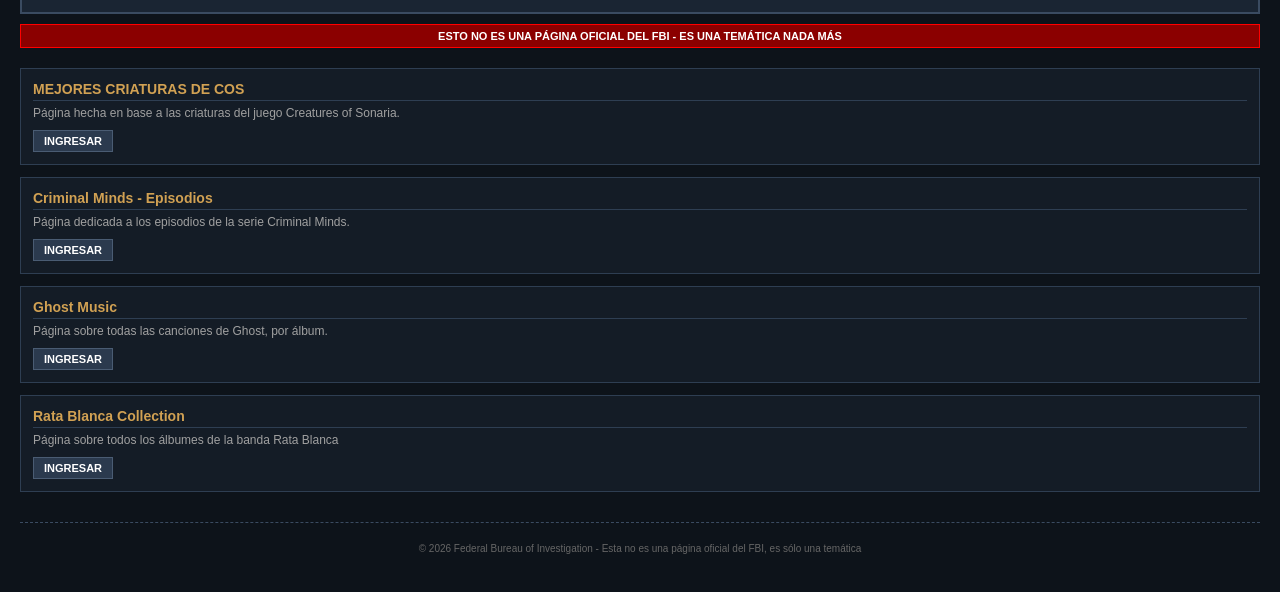
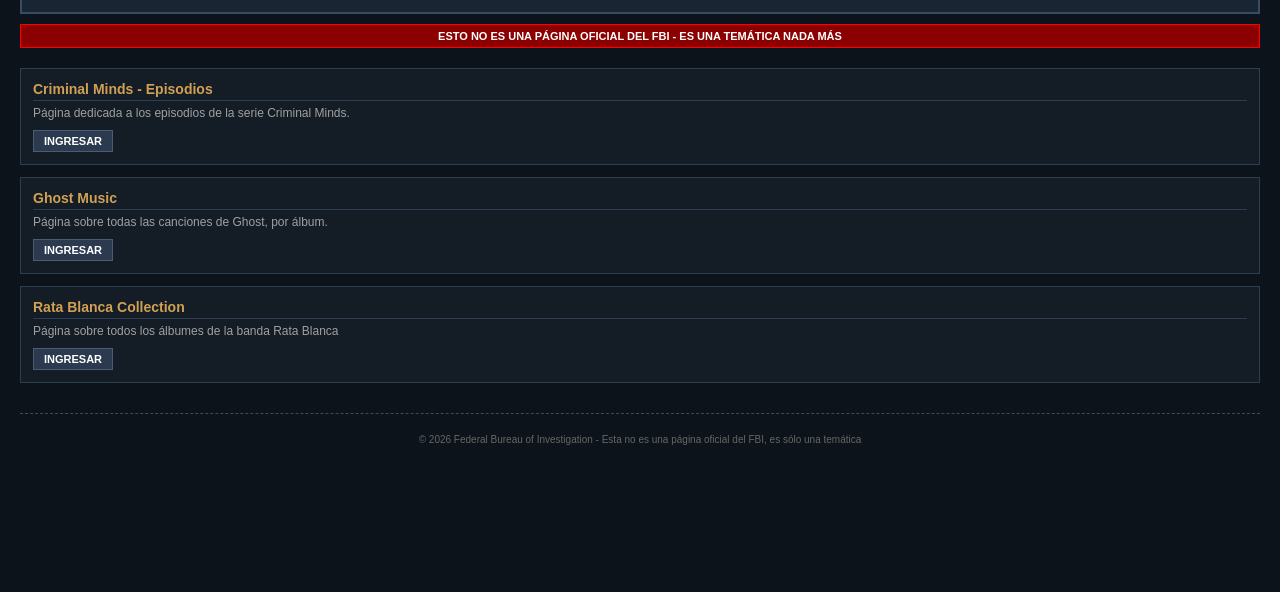
Before and after one commit to milocoparaescribir-droid/fbibau, a plain HTML site: page index.html in a window 1280 px wide. Shown: the part 148-740 px from the top of the page. Drawn offline with Linux system fonts and the light colour scheme.

Commit message:
Refactor index.html to remove duplicates
Removed duplicate sections and streamlined the HTML structure.

```diff
--- a/index.html
+++ b/index.html
@@ -19,12 +19,6 @@
     </div>
 
     <div class="contenedor-principal">
-
-        <div class="menu-tarjeta">
-            <h3>MEJORES CRIATURAS DE COS</h3>
-            <p>Página hecha en base a las criaturas del juego Creatures of Sonaria.</p>
-            <a href="https://milocoparaescribir-droid.github.io/mejorescriaturasdecos/" target="_blank">INGRESAR</a>
-        </div>
 
         <div class="menu-tarjeta">
             <h3>Criminal Minds - Episodios</h3>
```
